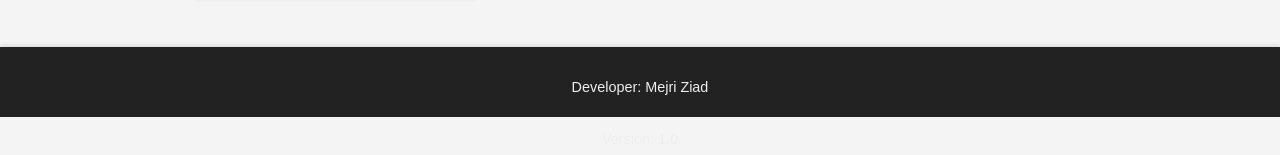
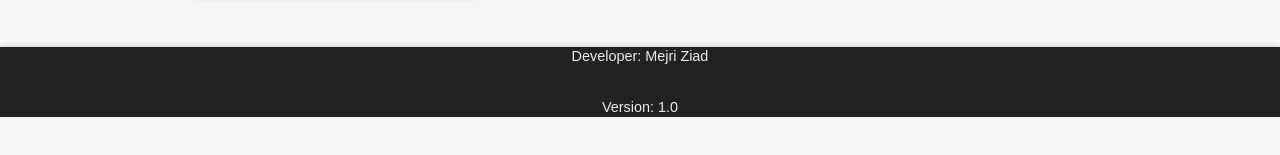
Before and after one commit to nadhem000/NocTun, a plain HTML site: page contact.html in a window 1280 px wide. Shown: the part 339-494 px from the top of the page. Drawn offline with Linux system fonts and the light colour scheme.

Commit message:
Update contact.html

```diff
--- a/contact.html
+++ b/contact.html
@@ -3,6 +3,8 @@
 <head>
   <meta charset="UTF-8" />
   <meta name="viewport" content="width=device-width, initial-scale=1.0" />
+		<link rel="stylesheet" href="styles/main.css" />
+		<link rel="manifest" href="manifest.json" />
   <title>NOC Tunisian Chapter</title>
   <style>
     /* Basic Reset & Body Styling */
```
